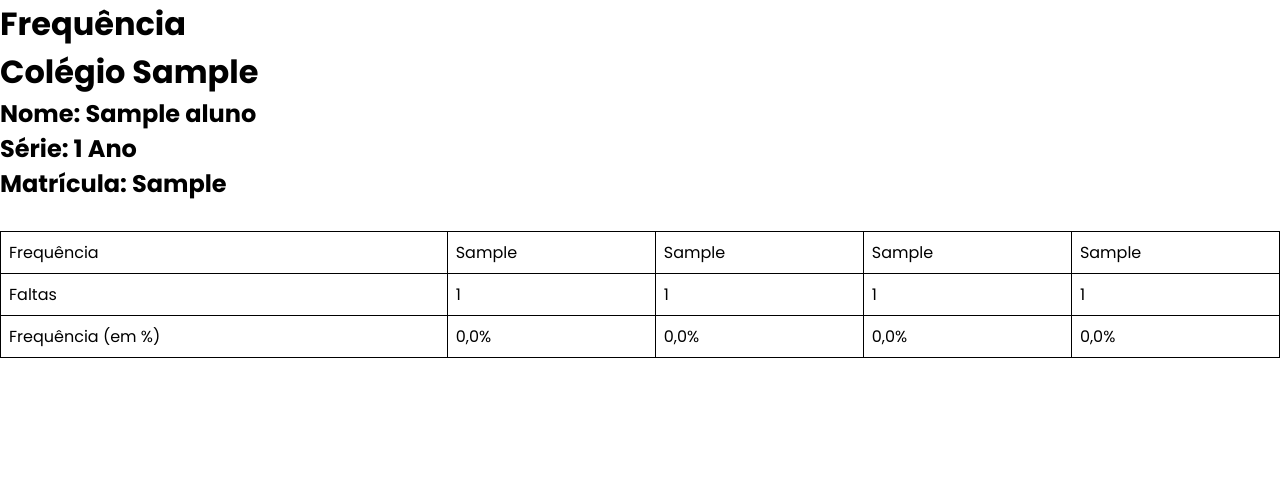
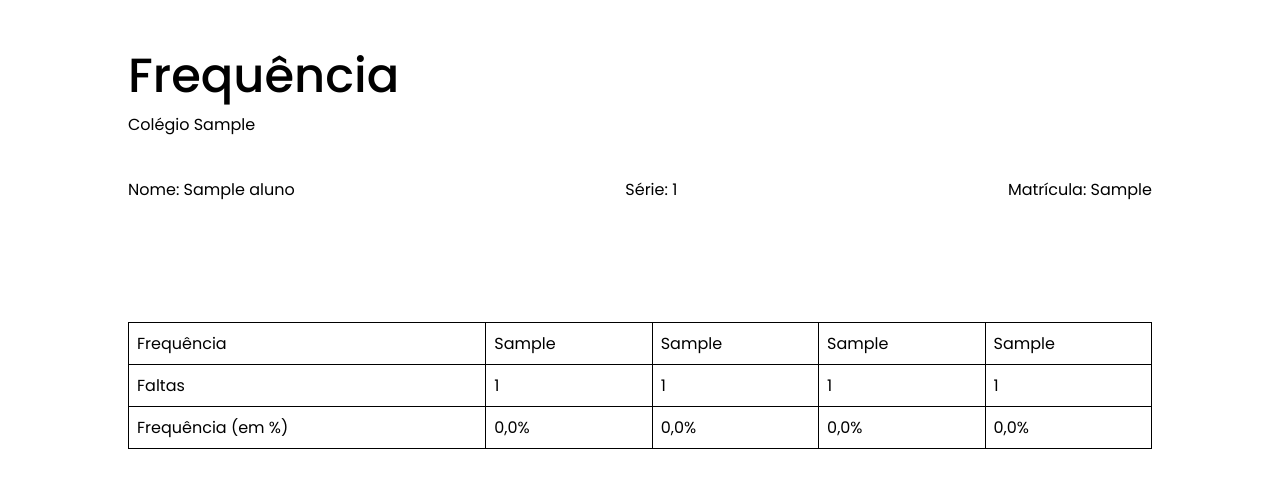
Before and after one commit to Manuelaamorim/smartSchool, a Django app: page /frequencia/ in a window 1280 px wide. Shown: the part 56-544 px from the top of the page. Run offline with Django 5.2, Linux system fonts and the light colour scheme; a user stored in the database is signed in; tables that the repository leaves empty hold one stand-in row (values such as "Sample post"); parts of the project's set-up code (start-up, migrations or seed data) failed here and were passed over.

Commit message:
ajustando

```diff
--- a/appsmartschool/templates/appsmartschool/frequencia.html
+++ b/appsmartschool/templates/appsmartschool/frequencia.html
@@ -3,16 +3,17 @@
 {% load static %}
 
 <link rel="stylesheet" href="{% static 'css/style_frequencia.css' %}">
+<div class="container">
+  {% for frequencia in frequencias %}
+  <div class="header-section">
+      <h1>Frequência</h1>
+      <p>Colégio {{frequencia.colegio}}</p>
+  </div>
 
-
-{% for frequencia in frequencias %}
-<h1 id="frequencia">Frequência</h1>
-<h1 id="colegio">Colégio {{frequencia.colegio}}</h1>
-
-<div id="div">
-  <h2 id="nome">Nome: {{frequencia.nome}}</h2>
-  <h2 id="serie">Série: {{frequencia.serie}} Ano</h2>
-  <h2 id="matricula">Matrícula: {{frequencia.matricula}}</h2>
+  <div class="info-section">
+    <div>Nome: {{ frequencia.nome }}</div>
+    <div>Série: {{ frequencia.serie }}</div>
+    <div>Matrícula: {{ frequencia.matricula }}</div>
 </div>
 
 <table id="tabela">
```
